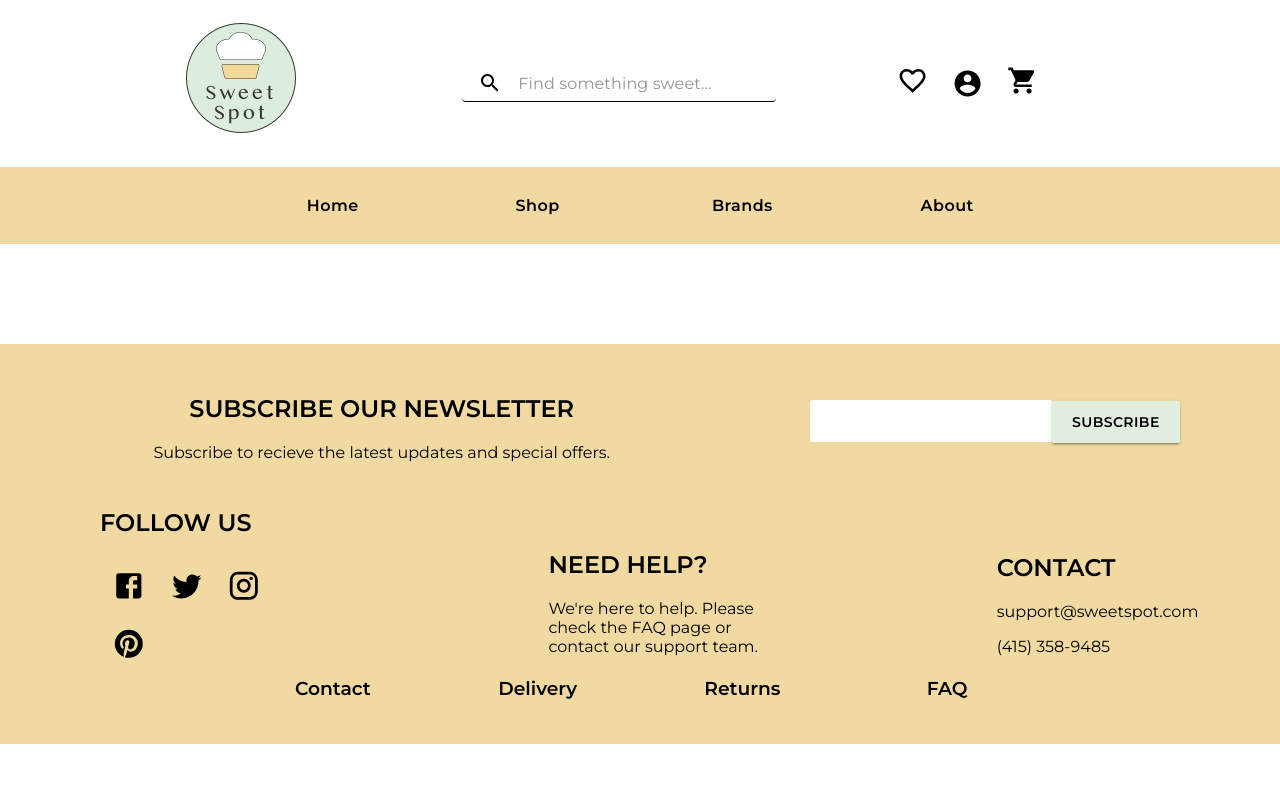
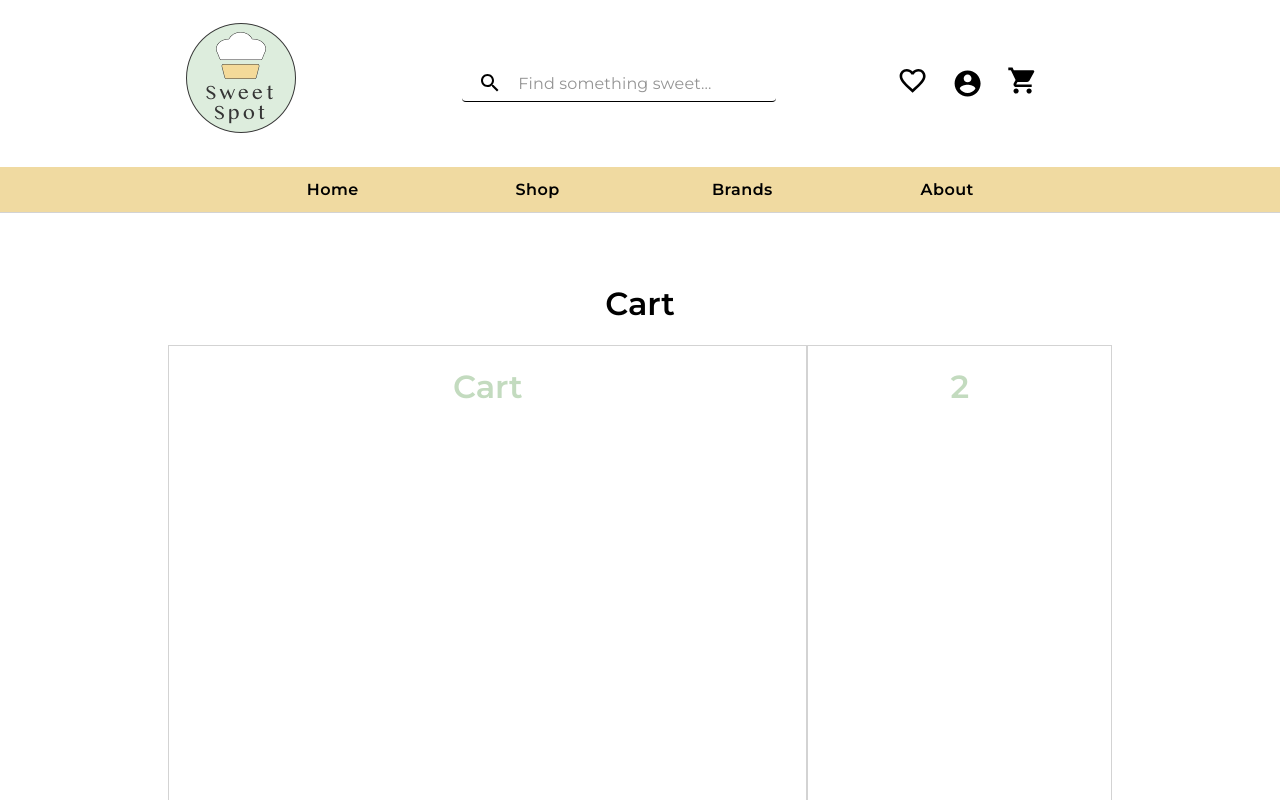
Before and after one commit to mwong068/sweet-spot-front-end, a React (Create React App) app: page /cart in a window 1280 px wide. Shown: the top 800 px of the page. Built offline with nearby package versions, Linux system fonts and the light colour scheme; no server answers.

Commit message:
product page can now display all information from database

```diff
--- a/src/App.css
+++ b/src/App.css
@@ -78,11 +78,14 @@ hr {
 #container {
   text-align: center;
   background-color: #F0DAA1;
+  height: 45px;
+  border-bottom: 1px solid #D3D3D3;
 }
 
 #container div {
   width: 8%;
   display: inline-block;
+  margin-top: -16px;
 }
 
 #container:after {
@@ -230,7 +233,7 @@ hr {
   text-align: center;
   background-color: #F0DAA1;
   padding: 30px 0 0 40px;
-  width: 97.9%;
+  /* width: 100%; */
 }
 
 #newsletter-div div {
@@ -319,6 +322,7 @@ hr {
   /* border: 1px solid black; */
   grid-template-columns: auto auto;
   margin-top: -40px;
+  padding: 0 0 0 60px;
 }
 
 #product-image {
@@ -410,3 +414,19 @@ hr {
 .fa fa-star {
   font-size: 26px;
 }
+
+#cart-container {
+  display: grid;
+  grid-template-columns: auto auto auto;
+  border: 1px solid D3D3D3;
+  width: 80%;
+  height: 70vh;
+}
+
+#cart-container div {
+  border: 1px solid #D3D3D3;
+}
+
+#item-1 {
+  grid-column: 1 / 3;
+}
--- a/src/App.js
+++ b/src/App.js
@@ -7,6 +7,7 @@ import Signup from './components/Signup';
 import Profile from './components/Profile';
 import Login from './components/Login';
 import Footer from './components/Footer';
+import Cart from './components/Cart';
 import ProductContainer from './components/ProductContainer';
 import ProductPage from './components/ProductPage';
 import { BrowserRouter as Router, Switch, Route } from 'react-router-dom';
@@ -40,6 +41,7 @@ class App extends React.Component {
               <Route path='/signup' render={(props) => <Signup {...props}/> } />
               <Route path='/login' render={(props) => <Login {...props} />} />
               <Route path='/products' render={routerProps => <ProductContainer {...routerProps} />} />
+              <Route path='/cart' render={(props) => <Cart {...props} />} />
               {/* <Route path='/about'>
                 <About />
               </Route>
--- a/src/actions/getProducts.js
+++ b/src/actions/getProducts.js
@@ -14,6 +14,7 @@ const getProducts = (event) => {
         })
         .then(resp => resp.json())
         .then(data => {
+            console.log(data.data)
                 dispatch({type: "SET_PRODUCTS", products: data})
             })
     }
--- /dev/null
+++ b/src/components/Cart.js
@@ -0,0 +1,23 @@
+import React from 'react';
+
+class Cart extends React.Component {
+    render () {
+        return (
+            <div>
+                <center>
+                <h1 style={{color: 'black'}}>Cart</h1>
+                <div id="cart-container">
+                    <div id="item-1">
+                        <h1>Cart</h1>
+                    </div>
+                    <div id="item-2">
+                        <h1>2</h1>
+                    </div>
+                </div>
+                </center>
+            </div>
+        )
+    }
+}
+
+export default Cart
--- a/src/components/Product.js
+++ b/src/components/Product.js
@@ -88,7 +88,7 @@ let starRatings = (num) => {
       <CardActionArea>
             <CardMedia
           className={classes.media}
-          image="https://images.unsplash.com/photo-1570368112535-43e1e5b78f75?ixlib=rb-1.2.1&ixid=eyJhcHBfaWQiOjEyMDd9&auto=format&fit=crop&w=1107&q=80"
+          image={props.attributes.image}
           title="Donut"
         />
         <CardContent>
@@ -101,7 +101,7 @@ let starRatings = (num) => {
           </Typography>
           <br/>
           <Typography variant="body2" color="primary" component="p" style={{fontFamily: 'Montserrat'}}>
-            ${props.attributes.price}.00
+            ${props.attributes.price}
           </Typography>
         </CardContent>
       </CardActionArea>
--- a/src/components/ProductDesc.js
+++ b/src/components/ProductDesc.js
@@ -83,16 +83,14 @@ export default function SimpleTabs(props) {
         </Tabs>
       </AppBar>
       <TabPanel value={value} index={0} style={{fontFamily: 'Montserrat'}}>
-        {console.log(Object.keys(props).length !== 0 ?
-                    <p>{props.info}</p> : null)}
-        Each macaron is made with carefully selected ingredients to ensure the best quality for our customers. We're so certain you'll enjoy it that you'll be coming back for seconds.
-        <br></br><br></br>
-        The Macaron 12 piece Variety Pack comes with six flavors: strawberry, orange, pistachio, blueberry, cherry, and chocolate.
-        <br></br><br></br>
+        {(Object.keys(props).length !== 0 ?
+                    <p>{props.desc}</p> : null)}
+
         <b>NO RETURNS. ALL SALES ARE FINAL.</b>
       </TabPanel>
       <TabPanel value={value} index={1} style={{fontFamily: 'Montserrat'}}>
-        Made with love!
+      {(Object.keys(props).length !== 0 ?
+                    <p>{props.desc}</p> : null)}
       </TabPanel>
       <TabPanel value={value} index={2} style={{fontFamily: 'Montserrat'}}>
         Shipping is a $7 flat rate fee.
--- a/src/components/ProductList.js
+++ b/src/components/ProductList.js
@@ -13,6 +13,7 @@ removeList = (event) => {
     render() {
         return (
             <div id="product-list">
+                {/* {console.log(this.props.products)} */}
                 {Object.keys(this.props.products).length !== 0 ? this.props.products.data.map(function (product) { return <div id="products"><Link key={product.id} to={`/products/${product.id}`} ><Product {...product} /></Link></div>}) : null }
             </div>
         )
--- a/src/components/ProductPage.js
+++ b/src/components/ProductPage.js
@@ -17,6 +17,7 @@ import Typography from '@material-ui/core/Typography';
 import addToCart from '../actions/addToCart';
 
 
+
 class ProductPage extends React.Component {
 
     constructor() {
@@ -27,11 +28,17 @@ class ProductPage extends React.Component {
     }
 
     componentDidMount () {
-
+    //    if (Object.keys(this.props.products).length !== 0) {
+    //         console.log(this.props.products.data.find(product => product.id === (this.props.match.params.product)))
+    //    }
+    //    else {
+    //        console.log('noooooo')
+    //    }
     }
 
+
     handleClick = (event, productData) => {
-    console.log('hi')
+        console.log('hi')
     }
 
     starRatings = (num) => {
@@ -99,13 +106,11 @@ class ProductPage extends React.Component {
             <div id="product-page">
                 <center>
                 <div id="product-image">
-                    <img src="https://images.unsplash.com/photo-1570368112535-43e1e5b78f75?ixlib=rb-1.2.1&ixid=eyJhcHBfaWQiOjEyMDd9&auto=format&fit=crop&w=1107&q=80" id="display-image"></img>
-                    <br></br><br></br><br></br>
+                    <img src={(Object.keys(this.props.products).length !== 0) ? (this.props.products.data.find(product => product.id === (this.props.match.params.product)).attributes.image) : null }
+                    style={{width: '60vh', height: '50vh', objectFit: 'cover'}} />
+                    <br></br><br></br>
                 </div>
                 <div id="product-info">
-                    {Object.keys(this.props.products).length !== 0 ?
-                    console.log(this.props.products.data.find(product => product.id === (this.props.match.params.product)))
-                    : console.log('not cool')}
 
                     {/* name */}
                     {Object.keys(this.props.products).length !== 0 ?
@@ -117,12 +122,16 @@ class ProductPage extends React.Component {
                     : null}
                     {/* price */}
                     {Object.keys(this.props.products).length !== 0 ?
-                    <h3>${(this.props.products.data.find(product => product.id === (this.props.match.params.product))).attributes.price}.00</h3>
+                    <h3>${(this.props.products.data.find(product => product.id === (this.props.match.params.product))).attributes.price}</h3>
                     : null}
                     {/* quantity */}
                     {Object.keys(this.props.products).length !== 0 ?
                     <h3>{(this.props.products.data.find(product => product.id === (this.props.match.params.product))).attributes.quantity} pieces per order</h3>
                     : null}
+
+                    {Object.keys(this.props.products).length !== 0 ?
+                    <h3>{(this.props.products.data.find(product => product.id === (this.props.match.params.product))).attributes.ingredients}</h3>
+                    : console.log('not cool')}
 
                     <p><b>Delivery estimates:</b><br/>
                     1-3 days for U.S. Residents.
@@ -161,8 +170,12 @@ class ProductPage extends React.Component {
                     </div>
                 </div>
                 <div id="extra-info">
-                <ProductDesc info={Object.keys(this.props.products).length !== 0 ?
-                    (this.props.products.data.find(product => product.id === (this.props.match.params.product))) : null}/>
+                <ProductDesc
+                    desc={Object.keys(this.props.products).length !== 0 ?
+                    (this.props.products.data.find(product => product.id === (this.props.match.params.product))).attributes.description : null}
+                    ingred={Object.keys(this.props.products).length !== 0 ?
+                        (this.props.products.data.find(product => product.id === (this.props.match.params.product))).attributes.description : null}
+                    />
               <br></br><br></br><br></br>
 
                 <div>
--- a/src/reducers/rootReducer.js
+++ b/src/reducers/rootReducer.js
@@ -21,8 +21,8 @@ const rootReducer = (state = initialState, action) => {
             return {...state, loading: true}
         case 'SET_PRODUCTS':
             return {...state, products: action.products, loading: false}
-        case 'ADD_TO_CART':
-            return {...state, cart: this.state.cart += action.cart}
+        // case 'ADD_TO_CART':
+        //     return {...state, cart: this.state.cart += action.cart}
         default:
             return state;
     }
```
